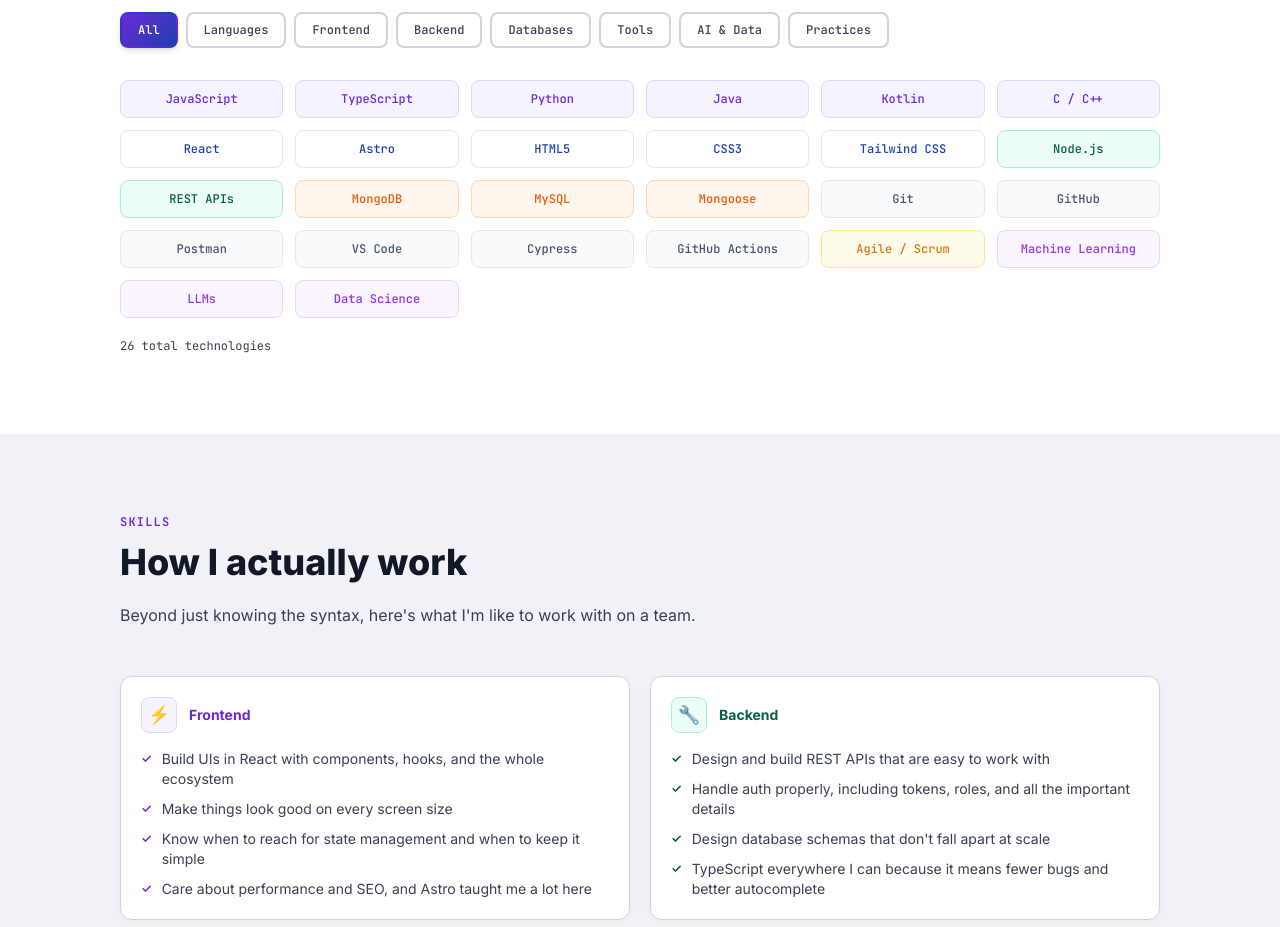
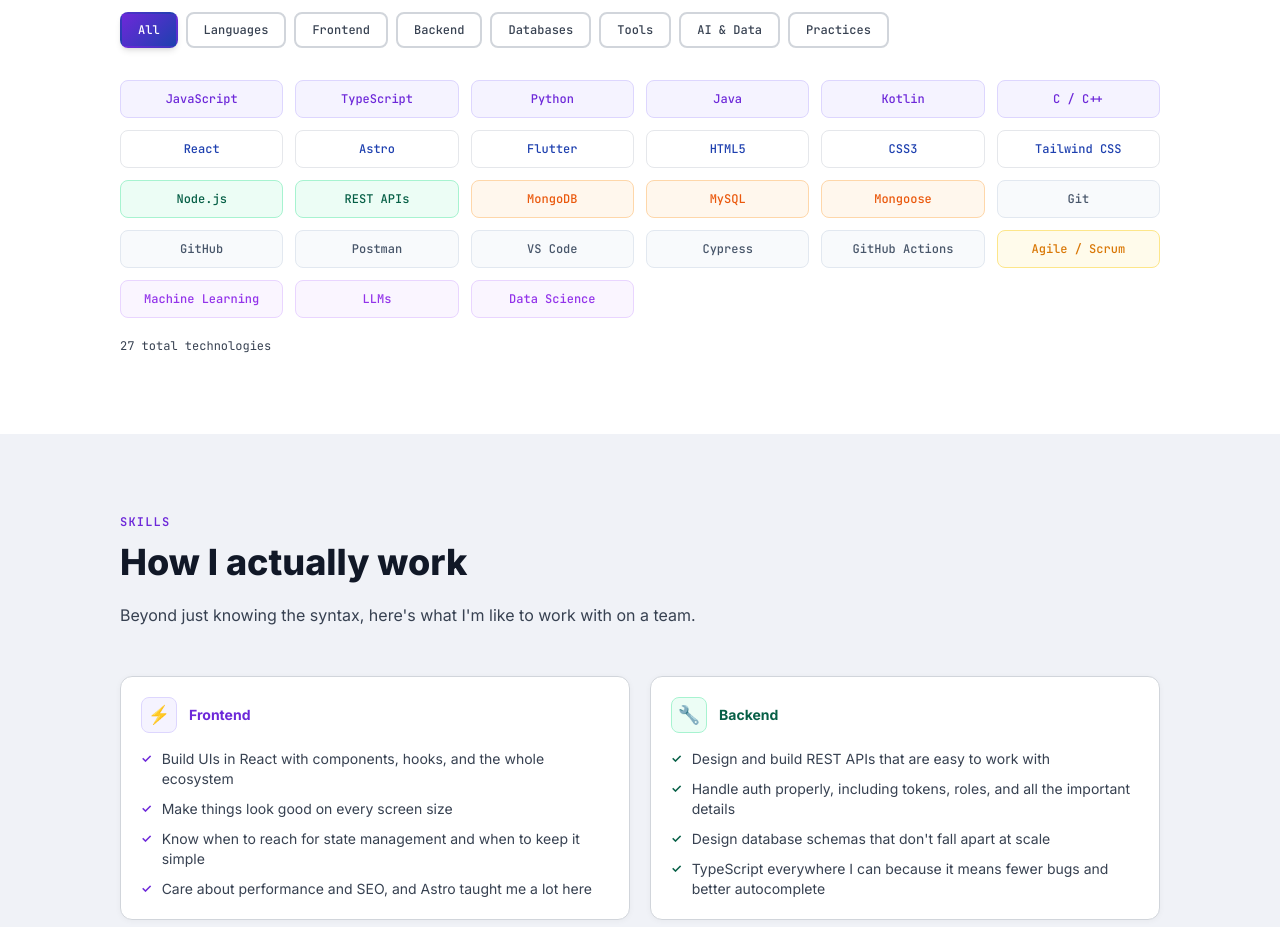
Before and after one commit to mmk119/portfolio, a React (Vite) app: page / in a window 1280 px wide. Shown: the part 3440-4367 px from the top of the page. Built offline with nearby package versions, Linux system fonts and the light colour scheme.

Commit message:
Add Flutter to frontend technologies

```diff
--- a/src/data/portfolioData.js
+++ b/src/data/portfolioData.js
@@ -173,6 +173,7 @@
   { name: "C / C++", category: "language" },
   { name: "React", category: "frontend" },
   { name: "Astro", category: "frontend" },
+  { name: "Flutter", category: "frontend" },
   { name: "HTML5", category: "frontend" },
   { name: "CSS3", category: "frontend" },
   { name: "Tailwind CSS", category: "frontend" },
```
